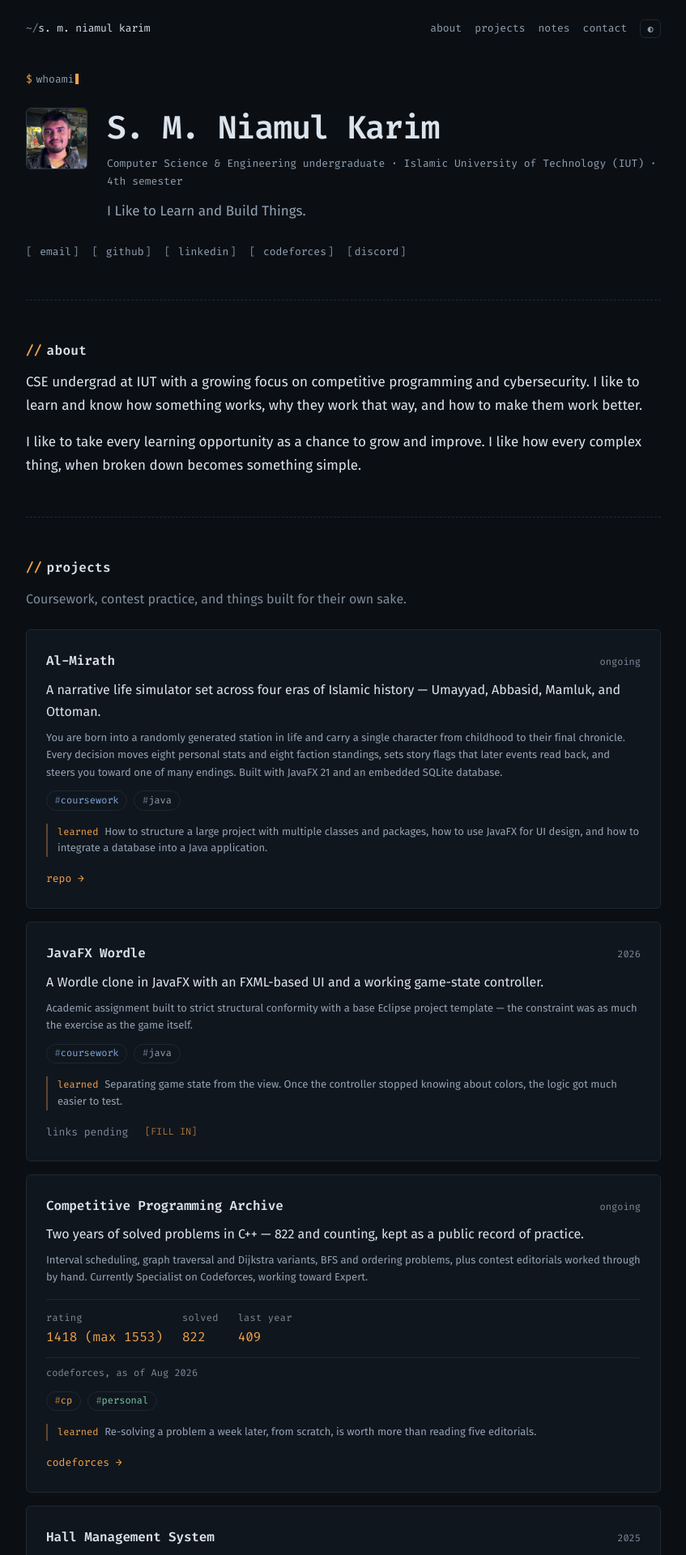
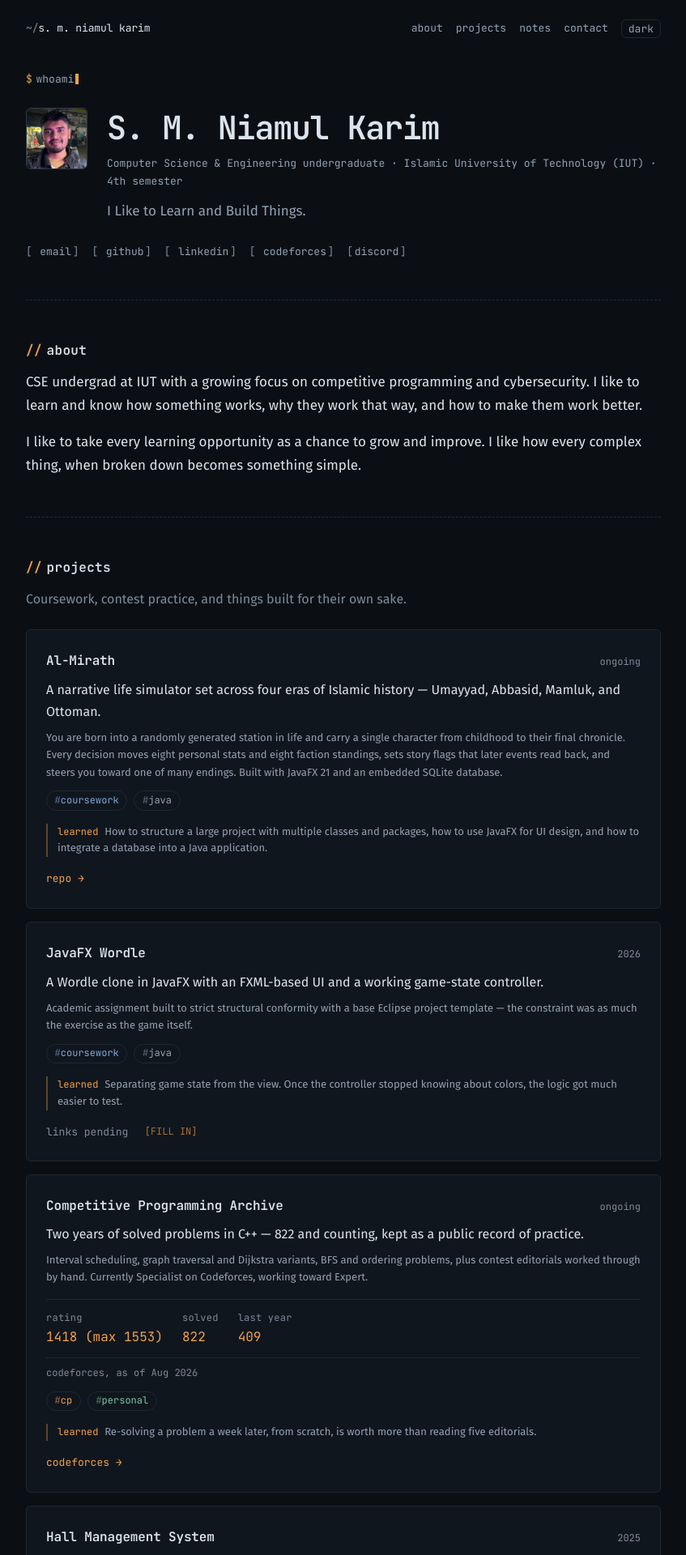
Before and after one commit to snipingTurtle/snipingTurtle.github.io, a Jekyll site: the page built from index.html, in a window 1280 px wide. Shown: the top 1920 px of the page at 81% size, without its empty margins (216-1063 px from the left). Built offline with Jekyll 4.4.1, drawn with Linux system fonts in a browser that asks for light colours.

Commit message:
Refactor code structure for improved readability and maintainability

```diff
--- a/assets/css/style.css
+++ b/assets/css/style.css
@@ -4,13 +4,12 @@
   here and it propagates through the whole site.
    ============================================================= */
 @font-face {
-  font-family: "Fira Code";
-  src: url("../fonts/FiraCode-VF.woff2") format("woff2-variations");
-  font-weight: 300 700;
+  font-family: "JetBrains Mono";
+  src: url("../fonts/JetBrainsMono-VF.woff2") format("woff2-variations");
+  font-weight: 100 800;
   font-style: normal;
   font-display: swap;
 }
-
 @font-face {
   font-family: "Fira Sans";
   src: url("../fonts/FiraSans-Regular.woff2") format("woff2");
@@ -57,7 +56,7 @@
   --tag-personal:  #78c9a3;
 
   /* --- type ------------------------------------------------ */
-  --font-mono: "Fira Code", ui-monospace, SFMono-Regular, Menlo, Consolas, monospace;
+  --font-mono: "JetBrains Mono", ui-monospace, SFMono-Regular, Menlo, Consolas, monospace;
   --font-body: "Fira Sans", -apple-system, BlinkMacSystemFont, "Segoe UI", sans-serif;
 
   --size-xs:   0.75rem;
@@ -221,8 +220,8 @@
   padding: var(--s1) var(--s2);
 }
 .theme-toggle:hover { border-color: var(--border-strong); color: var(--accent); }
-.theme-glyph::before { content: "◐"; }
-[data-theme="light"] .theme-glyph::before { content: "◑"; }
+.theme-glyph::before { content: "dark"; }
+[data-theme="light"] .theme-glyph::before { content: "light"; }
 
 /* =============================================================
   HERO  —  the terminal prompt is the signature element
```
Also changed, not shown: assets/fonts/JetBrainsMono-VF.woff2 (added).
